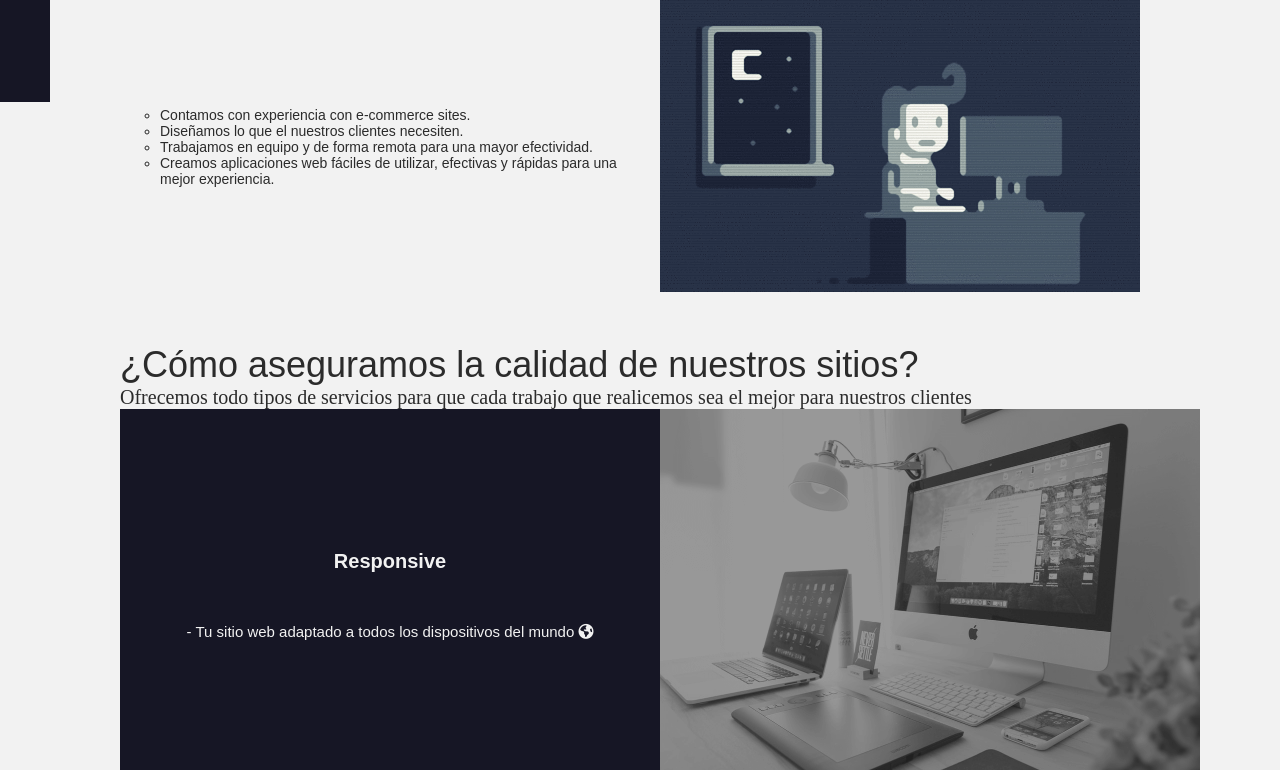
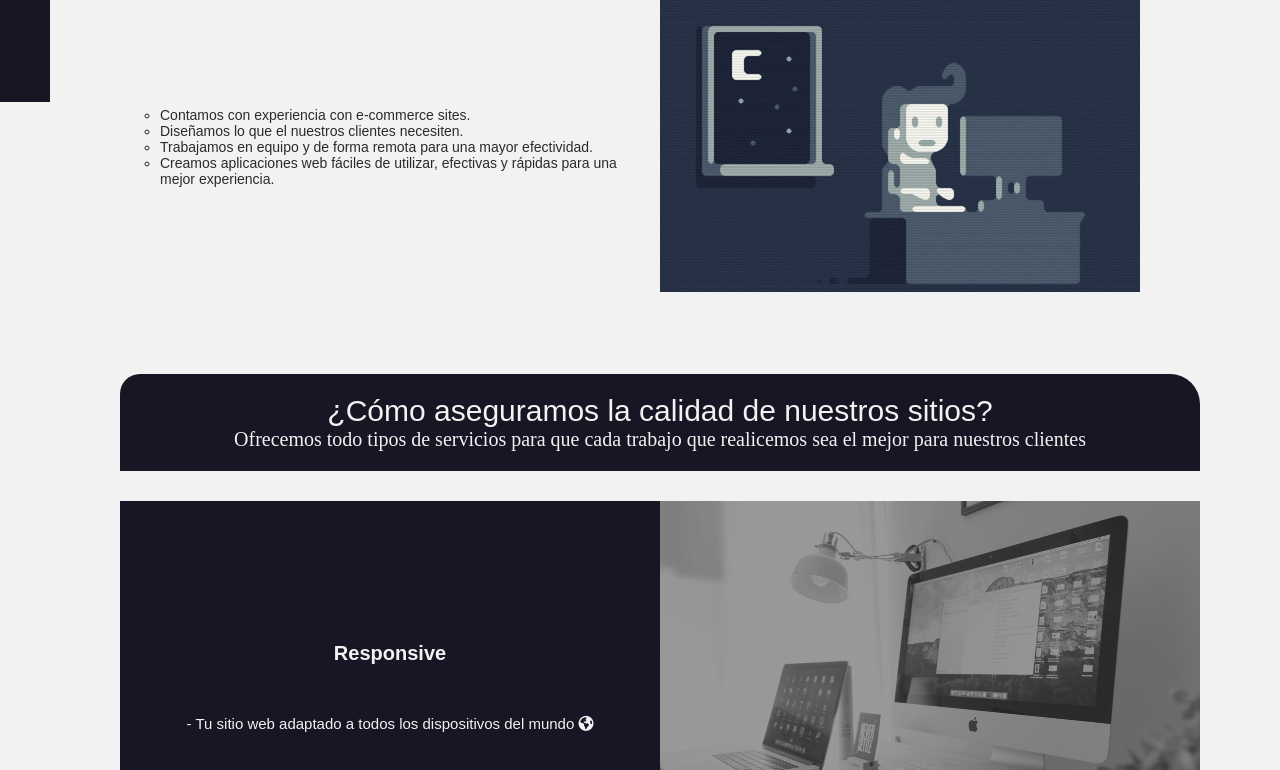
Before and after one commit to MarkOsBab/Altrion, a PHP site: page / in a window 1280 px wide. Shown: the part 698-1468 px from the top of the page. Run offline with PHP 8.4, Linux system fonts and the light colour scheme; some libraries are stand-ins or nearby versions; some web fonts are replaced.

Commit message:
Services design progress

```diff
--- a/index.html
+++ b/index.html
@@ -131,8 +131,10 @@
     <!-- Services section -->
     <section class="services" id="services">
         <div class="container-box">
-            <h2 class="services__title">¿Cómo aseguramos la calidad de nuestros sitios?</h2>
-            <p class="services__title--sub">Ofrecemos todo tipos de servicios para que cada trabajo que realicemos sea el mejor para nuestros clientes</p>
+            <div class="services__box">
+                <h2 class="services__title">¿Cómo aseguramos la calidad de nuestros sitios?</h2>
+                <p class="services__title--sub">Ofrecemos todo tipos de servicios para que cada trabajo que realicemos sea el mejor para nuestros clientes</p>
+            </div>
             <div class="services__grid">
                 <div class="services__item">
                     <div class="services__item__content">
--- a/public/css/main.css
+++ b/public/css/main.css
@@ -415,8 +415,15 @@ a {
   align-items: center;
   margin: 0 2rem;
   padding: 3rem 0; }
+  .services__box {
+    margin: 3rem 0;
+    padding: 2rem;
+    background-color: var(--nav-color);
+    color: var(--nav-font-color);
+    border-radius: 2rem 3rem 0 0;
+    text-align: center; }
   .services__title {
-    font-size: 3.6em;
+    font-size: 3em;
     font-family: "Shippori Antique B1", sans-serif;
     font-weight: 100; }
     .services__title--sub {
--- a/public/sass/views/_services.scss
+++ b/public/sass/views/_services.scss
@@ -4,8 +4,16 @@
     align-items: center;
     margin: 0 2rem;
     padding: 3rem 0;
+    &__box {
+        margin: 3rem 0;
+        padding: 2rem;
+        background-color: var(--nav-color);
+        color: var(--nav-font-color);
+        border-radius: 2rem 3rem 0 0;
+        text-align: center;
+    }
     &__title {
-        font-size: 3.6em;
+        font-size: 3em;
         font-family: $primary-font;
         font-weight: 100;
         &--sub {
```
